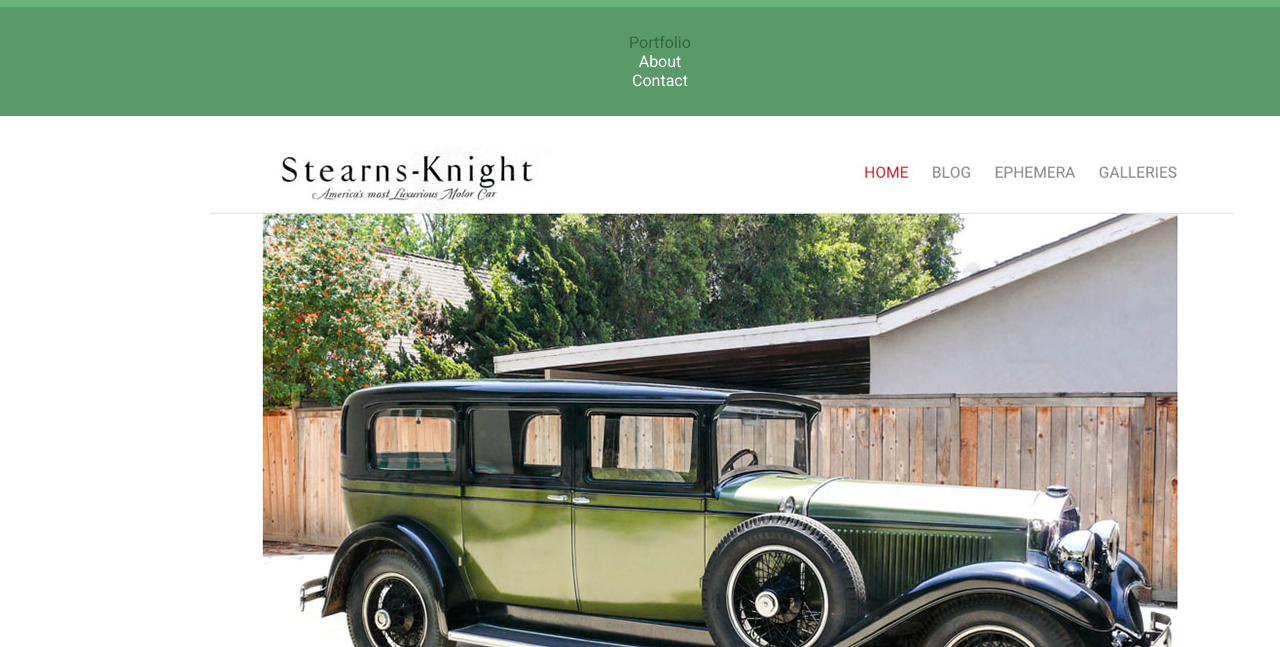
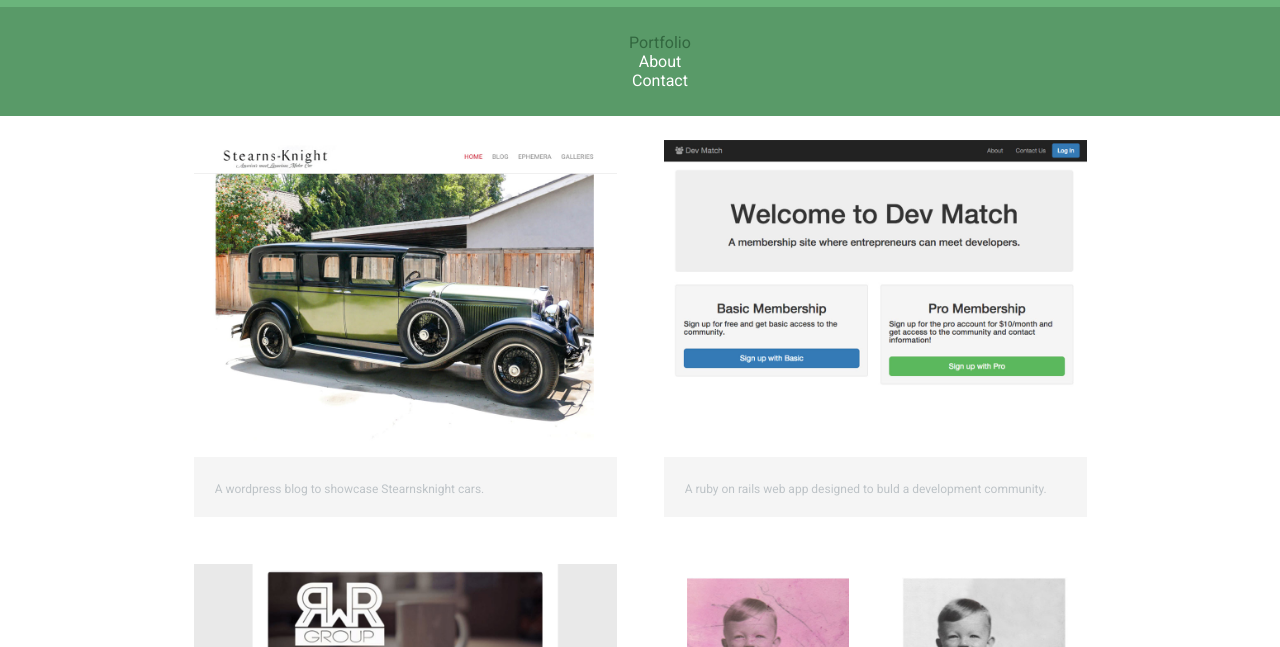
Before and after one commit to BeataWoyen/THportfolio, a plain HTML site: page wwwroot/index.html in a window 1280 px wide. Shown: the part 153-800 px from the top of the page. Drawn offline with Linux system fonts and the light colour scheme.

Commit message:
added more styling to the portfolio gallery

```diff
--- a/wwwroot/css/main.css
+++ b/wwwroot/css/main.css
@@ -15,6 +15,11 @@ body{
 a {
 	text-decoration:  none;
 }
+
+img {
+	max-width: 100%;
+}
+
 
 
 /********************************
@@ -55,14 +60,42 @@ nav {
 
 
 /********************************
-Navigation styling
+Footer styling
 *********************************/
 
 footer{
 	font-size: 0.75em;
 	text-align: center;
+	clear: both;
 	padding-top: 50px;
 	color: #c0c0c0;
+}
+
+
+
+/********************************
+Gallery styling
+*********************************/
+
+#gallery {
+	margin: 0;
+	padding: 0;
+	list-style: none;
+}
+
+#gallery li {
+	float: left;
+	width: 45%;
+	margin: 2.5%;
+	background-color: #f5f5f5;
+	color: #bdc3c7;
+}
+
+#gallery li a p {
+	margin: 0;
+	padding: 5%;
+	font-size: 0.75em;
+	color: #bdc3c7;
 }
 
 
--- a/wwwroot/index.html
+++ b/wwwroot/index.html
@@ -24,7 +24,7 @@
 
 		<div id="wrapper">
 			<section>
-				<ul>
+				<ul id="gallery">
 						<li>
 							<a href="img/stearnsknight.jpg">
 								<img src="img/stearnsknight.jpg" alt="">
```
